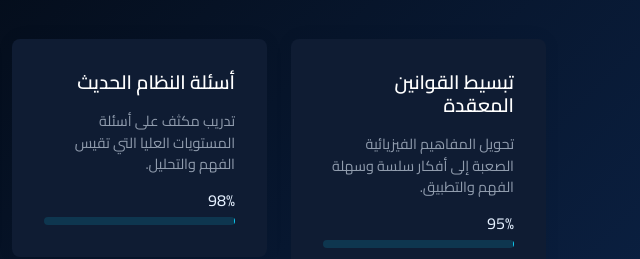
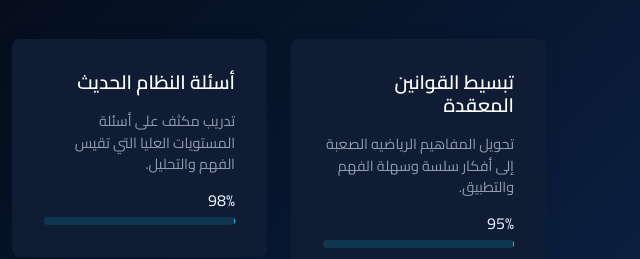
Before and after one commit to hassan6102/alaa_hakem, a plain HTML site: page about.html in a window 1280 px wide. Shown: the part 1700-1959 px from the top of the page, 640-1280 px from the left. Drawn offline with nearby package versions, Linux system fonts and the light colour scheme.

Commit message:
Update about.html

```diff
--- a/about.html
+++ b/about.html
@@ -218,7 +218,7 @@
           <div class="col-md-6 col-lg-3" data-aos="fade-up" data-aos-delay="100">
             <div class="skill-box">
               <h3>تبسيط القوانين المعقدة</h3>
-              <p>تحويل المفاهيم الفيزيائية الصعبة إلى أفكار سلسة وسهلة الفهم والتطبيق.</p>
+              <p>تحويل المفاهيم الرياضيه الصعبة إلى أفكار سلسة وسهلة الفهم والتطبيق.</p>
               <span class="text-end d-block">95%</span>
               <div class="progress">
                 <div class="progress-bar" role="progressbar" aria-valuenow="95" aria-valuemin="0" aria-valuemax="100">
```
